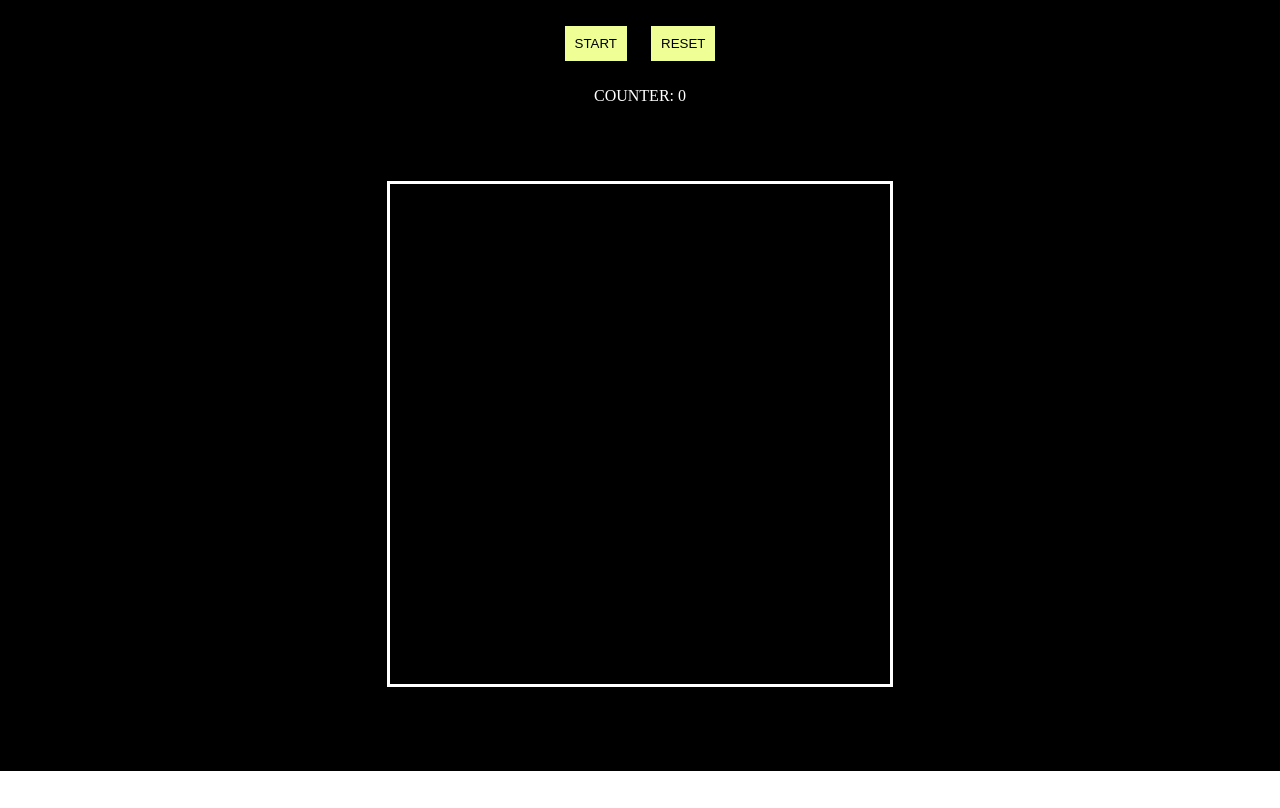
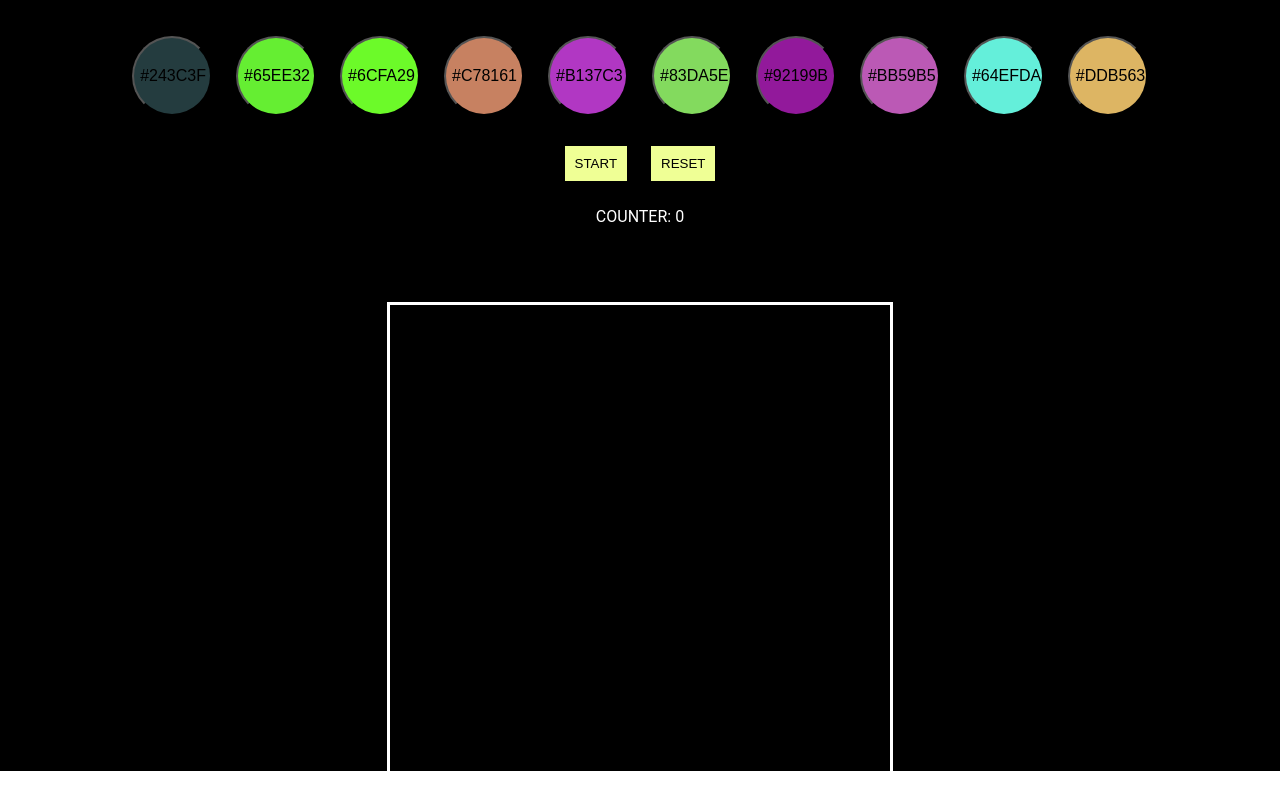
Before and after one commit to VitaliyDeveloper/game-of-life, a plain HTML site: page index.html in a window 1280 px wide. Shown: the part 29-837 px from the top of the page. Before the commit the page ends 800 px from the top, so only its background shows below. Drawn offline with Linux system fonts and the light colour scheme.

Commit message:
Add fn to make set color

```diff
--- a/index.css
+++ b/index.css
@@ -2,6 +2,7 @@ body {
     box-sizing: border-box;
     margin: 0;
     padding: 0;
+    font-family: Roboto, sans-serif;
 }
 
 #root {
@@ -16,6 +17,22 @@ body {
 
 #cl {
     margin: 50px;
+}
+
+.titleColor {
+    text-align: center;
+    color: #ffff;
+    font-size: 50px;
+    text-transform: uppercase;
+}
+
+.btnColorSet {
+    font-size: 16px;
+    width: 80px;
+    height: 80px;
+    border-radius: 50px;
+    cursor: pointer;
+    margin: 10px;
 }
 
 .btnContainer {
--- a/index.html
+++ b/index.html
@@ -9,6 +9,19 @@
   </head>
   <body>
     <div id="root">
+      <div>
+        <h2 class="titleColor">Please select colors</h2>
+        <button class="btnColorSet"></button>
+        <button class="btnColorSet"></button>
+        <button class="btnColorSet"></button>
+        <button class="btnColorSet"></button>
+        <button class="btnColorSet"></button>
+        <button class="btnColorSet"></button>
+        <button class="btnColorSet"></button>
+        <button class="btnColorSet"></button>
+        <button class="btnColorSet"></button>
+        <button class="btnColorSet"></button>
+      </div>
       <div class="btnContainer">
         <button class="btn" id="start">START</button>
         <button class="btn" id="reset">RESET</button>
--- a/index.js
+++ b/index.js
@@ -1,6 +1,7 @@
 const root = document.getElementById("root");
 const canvas = document.createElement("canvas");
 const generationCount = document.querySelector(".counter");
+const colorBtn = document.querySelectorAll(".btnColorSet");
 document.getElementById("start").onclick = startLife;
 document.getElementById("reset").onclick = reset;
 
@@ -14,8 +15,29 @@ const ctx = canvas.getContext("2d");
 let mas = [];
 let counter = 0;
 let timer = 0;
+let currentColor = ["#ffff"];
 
-canvas.onmousedown = function (e) {
+console.log(colorBtn);
+
+function setColorBtn() {
+  colorBtn.forEach((el) => {
+    const colorBtnRandom = generateColor();
+    el.style.background = colorBtnRandom;
+    el.innerHTML = colorBtnRandom;
+  });
+}
+
+setColorBtn();
+
+colorBtn.forEach((btn) => {
+  btn.addEventListener("click", function (e) {
+    console.log(e.target);
+    currentColor.push(`${e.currentTarget.innerText}`);
+    console.log(currentColor);
+  });
+});
+
+canvas.onclick = function (e) {
   let x = e.offsetX;
   let y = e.offsetY;
 
@@ -100,32 +122,37 @@ function reset() {
   window.location.reload();
 }
 
-// function generateColor() {
-//   const hexArray = [0, 1, 2, 3, 4, 5, 6, 7, 8, 9, "A", "B", "C", "D", "E", "F"];
-//   let code = "";
-//   for (let i = 0; i < 6; i++) {
-//     code += hexArray[Math.floor(Math.random() * 16)];
-//   }
-//   return `#${code}`;
+function generateColor() {
+  const hexArray = [0, 1, 2, 3, 4, 5, 6, 7, 8, 9, "A", "B", "C", "D", "E", "F"];
+  let code = "";
+  for (let i = 0; i < 6; i++) {
+    code += hexArray[Math.floor(Math.random() * 16)];
+  }
+  return `#${code}`;
+}
+
+function getRamdomColor() {
+  const index = Math.floor(Math.random() * currentColor.length);
+  return currentColor[index];
+}
+
+// function getRamdomColor() {
+//   const colors = [
+//     "#BFFF00",
+//     "#FFD700",
+//     "#EB6123",
+//     "#DF73FF",
+//     "#4B0082",
+//     "#FBAED2",
+//     "#545AA7",
+//     "#15F2FD",
+//     "#FFF832",
+//     "#6984FF",
+//     "#FF1482",
+//     "#52FF46",
+//   ];
+//   const index = Math.floor(Math.random() * colors.length);
+//   return colors[index];
 // }
 
-function getRamdomColor() {
-  const colors = [
-    // "#BFFF00",
-    // "#FFD700",
-    // "#EB6123",
-    // "#DF73FF",
-    // "#4B0082",
-    // "#FBAED2",
-    // "#545AA7",
-    "#15F2FD",
-    "#FFF832",
-    "#6984FF",
-    "#FF1482",
-    "#52FF46",
-  ];
-  const index = Math.floor(Math.random() * colors.length);
-  return colors[index];
-}
-
 root.appendChild(canvas);
```
